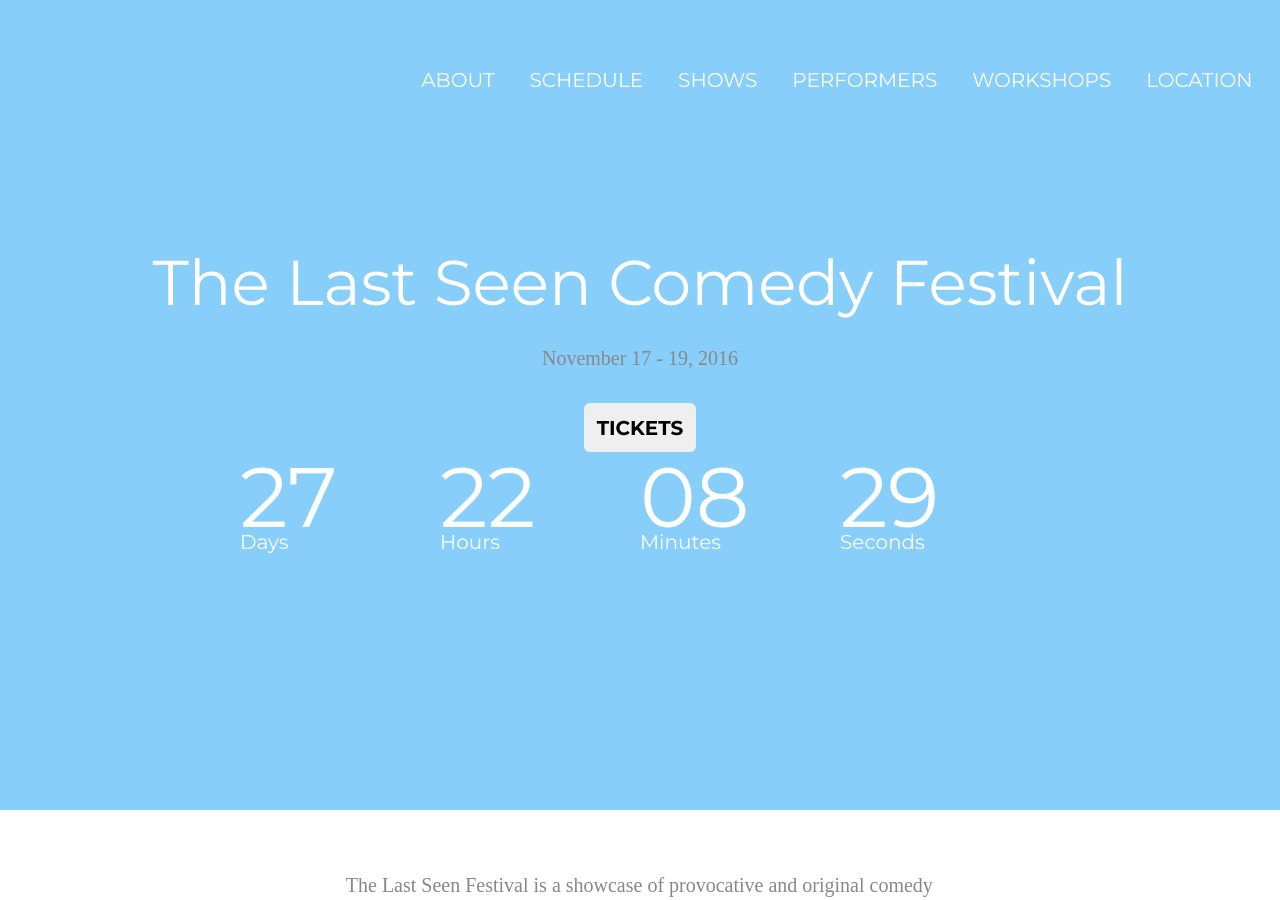
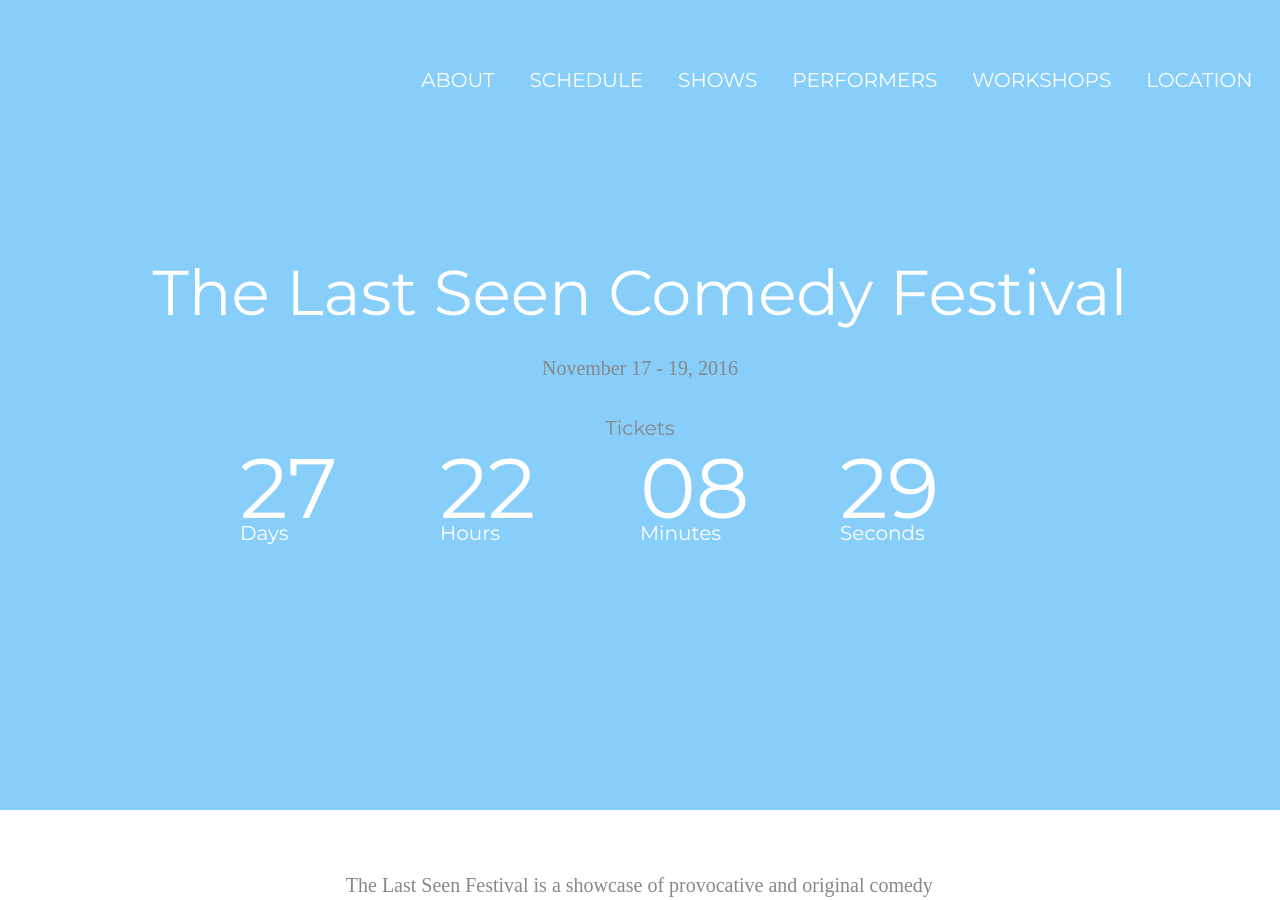
Before and after one commit to babycourageous/thelastseenfestival.com, a Jekyll site: the page built from index.html, in a window 1280 px wide and 900 px high. Built offline with Jekyll 4.4.1, drawn with Linux system fonts in a browser that asks for light colours; some web fonts are replaced.

Commit message:
Change button to anchor tag

```diff
--- a/_includes/hero.html
+++ b/_includes/hero.html
@@ -3,7 +3,7 @@
     <h1 class="hero__heading">{{site.title}}</h1>
     <p class="hero__dates">{{site.data.info.when.from | date: '%B %-d'}} - {{site.data.info.when.to | date: '%-d, %Y'}}</p>
     <div class="hero__buttons">
-      <button class="hero__button">Tickets</button>
+      <a class="button hero__button">Tickets</a>
     </div>
     <div id="hero-countdown" data-countdown="{{site.data.info.when.from | date: '%B %d, %Y 00:00:00'}}" class="hero__countdown countdown"></div>
   </div>
```
